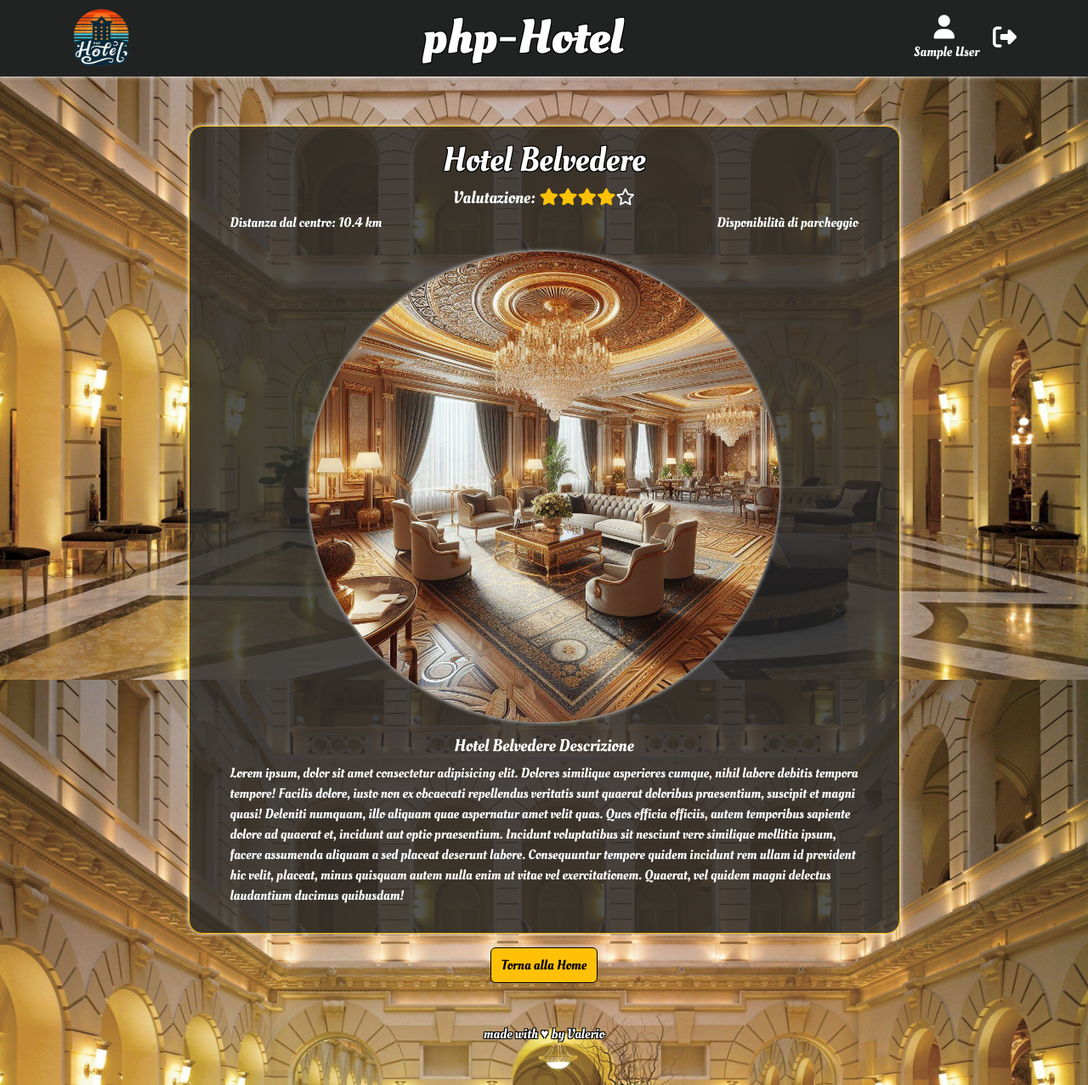
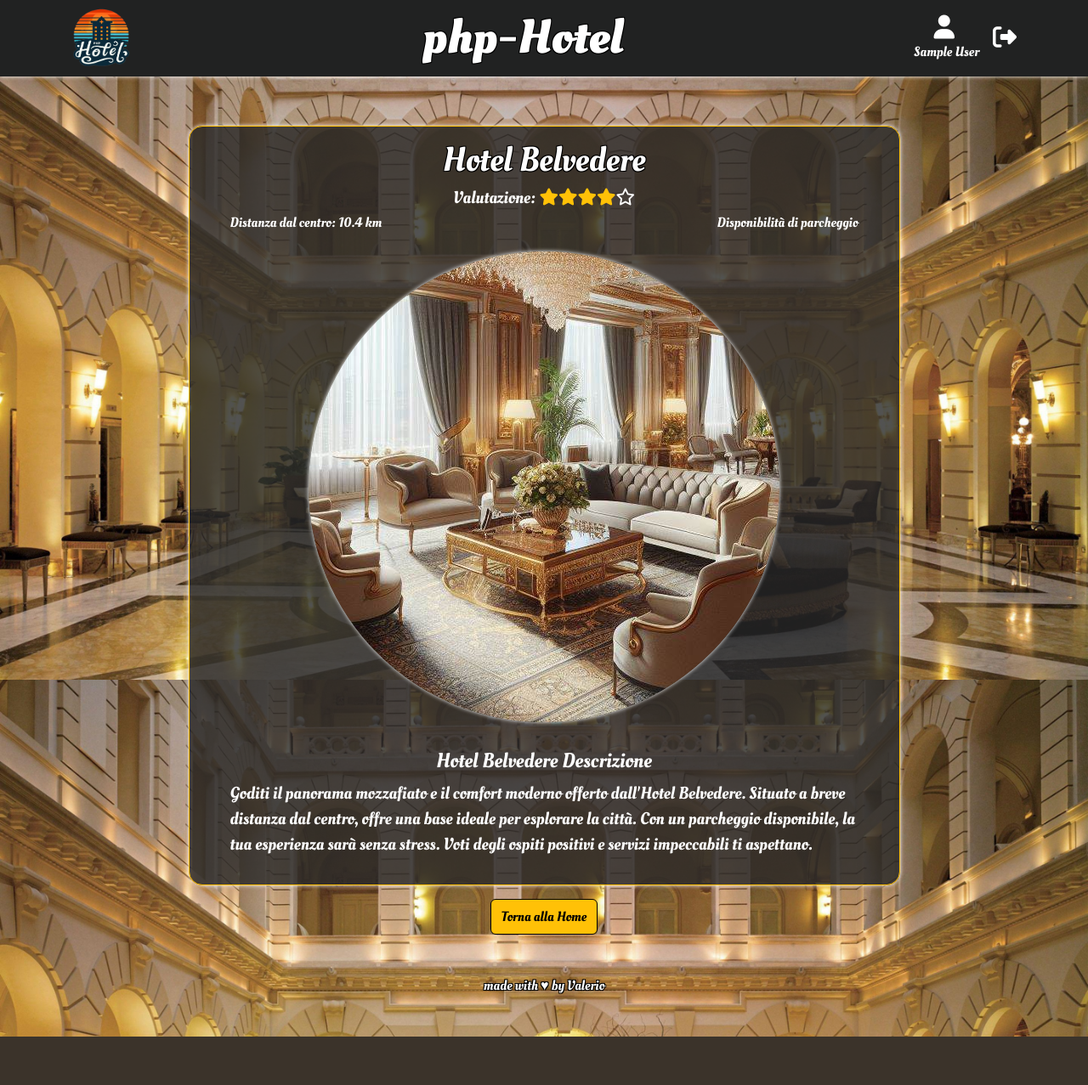
Before and after one commit to Valerio-Catellani/php-hotel, a PHP site: page /details/pages.php?hotelId=1 in a window 1280 px wide. Shown: the whole page at 85% size. After the commit the page ends 1220 px from the top, so only its background shows below. Run offline with PHP 8.4, Linux system fonts and the light colour scheme; the visitor is signed in with stand-in values (Sample User, id 1); some web fonts are replaced.

Commit message:
added animation to hotel pages

```diff
--- a/Controllers/generateHotel.php
+++ b/Controllers/generateHotel.php
@@ -14,12 +14,12 @@
         <h6>Distanza dal centro: $hotel[distance_to_center] km</h6>
         <h6> $hasParking </h6>
     </div>
-    <div class='w-75 my-3 rounded-circle overflow-hidden hype-shadow-white'>
-        <img class='img-fluid' src='$hotel[img]' alt='hotel image'>
+    <div class='hotel-presentation-container w-75 my-3 rounded-circle overflow-hidden hype-shadow-white'>
+        <img class='hotel-presentation' src='$hotel[img]' alt='hotel image'>
     </div>
-    <h5>$hotel[description]</h5>
-    <p class='hotel-description'>
-        Lorem ipsum, dolor sit amet consectetur adipisicing elit. Dolores similique asperiores cumque, nihil labore debitis tempora tempore! Facilis dolore, iusto non ex obcaecati repellendus veritatis sunt quaerat doloribus praesentium, suscipit et magni quasi! Deleniti numquam, illo aliquam quae aspernatur amet velit quas. Quos officia officiis, autem temporibus sapiente dolore ad quaerat et, incidunt aut optio praesentium. Incidunt voluptatibus sit nesciunt vero similique mollitia ipsum, facere assumenda aliquam a sed placeat deserunt labore. Consequuntur tempore quidem incidunt rem ullam id provident hic velit, placeat, minus quisquam autem nulla enim ut vitae vel exercitationem. Quaerat, vel quidem magni delectus laudantium ducimus quibusdam!
+    <h4 class='mt-3'>$hotel[description]</h4>
+    <p class='hotel-description fs-5'>
+            $hotel[desc]
     </p>
 </div>
     ";
--- a/Models/hotel.php
+++ b/Models/hotel.php
@@ -8,6 +8,7 @@
         'vote' => 4,
         'distance_to_center' => 10.4,
         'img' => '../src/img/hotel/hotel1.jpg',
+        'desc' => 'Goditi il panorama mozzafiato e il comfort moderno offerto dall\'Hotel Belvedere. Situato a breve distanza dal centro, offre una base ideale per esplorare la città. Con un parcheggio disponibile, la tua esperienza sarà senza stress. Voti degli ospiti positivi e servizi impeccabili ti aspettano.',
     ],
     [
         'id' => 2,
@@ -17,6 +18,7 @@
         'vote' => 2,
         'distance_to_center' => 2,
         'img' => '../src/img/hotel/hotel2.jpg',
+        'desc' => 'Sperimenta il design innovativo e i servizi convenienti dell\'Hotel Futuro. Situato nel cuore della città, è la scelta perfetta per viaggiatori moderni. Il parcheggio in loco ti offre comodità durante il tuo soggiorno. Un\'atmosfera accogliente e un servizio cordiale ti attendono.',
     ],
     [
         'id' => 3,
@@ -26,6 +28,7 @@
         'vote' => 1,
         'distance_to_center' => 1,
         'img' => '../src/img/hotel/hotel3.jpg',
+        'desc' => 'Immergiti nella tranquillità e nella vicinanza al mare dell\'Hotel Rivamare. Con una posizione perfetta, offre una fuga rilassante dalla vita cittadina. Anche se non dispone di parcheggio, la sua posizione centrale rende facile esplorare la zona. Un rifugio idilliaco per i viaggiatori in cerca di relax.',
     ],
     [
         'id' => 4,
@@ -35,6 +38,7 @@
         'vote' => 5,
         'distance_to_center' => 5.5,
         'img' => '../src/img/hotel/hotel4.jpg',
+        'desc' => 'Scopri la bellezza senza pari dell\'Hotel Bellavista. Con una vista mozzafiato e servizi di alta qualità, offre un\'esperienza indimenticabile. Anche se non dispone di parcheggio, la sua posizione privilegiata e le recensioni positive degli ospiti lo rendono una scelta popolare.',
     ],
     [
         'id' => 5,
@@ -44,6 +48,7 @@
         'vote' => 2,
         'distance_to_center' => 50,
         'img' => '../src/img/hotel/hotel5.jpg',
+        'desc' => 'Con una posizione centrale e servizi convenienti, l\'Hotel Milano è la scelta ideale per viaggiatori in visita alla città. Il parcheggio in loco ti offre una comoda soluzione per esplorare la zona circostante. Anche se distante dal centro, le recensioni degli ospiti testimoniano la sua qualità.',
     ],
     [
         'id' => 6,
@@ -53,6 +58,7 @@
         'vote' => 4,
         'distance_to_center' => 8.2,
         'img' => '../src/img/hotel/hotel6.jpg',
+        'desc' => 'L\'Hotel Splendido ti offre un soggiorno lussuoso e confortevole nel cuore della città. Con una vasta gamma di servizi e un parcheggio disponibile, è la scelta perfetta per viaggiatori esigenti. Goditi la sua posizione centrale e le comodità moderne durante il tuo soggiorno indimenticabile.',
     ],
     [
         'id' => 7,
@@ -62,6 +68,7 @@
         'vote' => 3,
         'distance_to_center' => 3.7,
         'img' => '../src/img/hotel/hotel7.jpg',
+        'desc' => 'Situato proprio di fronte al mare, l\'Hotel Vista Mare offre una vista spettacolare e una tranquillità impareggiabile. Anche se non dispone di parcheggio, la sua posizione e le recensioni positive degli ospiti ne fanno una scelta popolare per viaggiatori in cerca di relax e bellezze naturali.',
     ],
     [
         'id' => 8,
@@ -71,6 +78,7 @@
         'vote' => 5,
         'distance_to_center' => 2.8,
         'img' => '../src/img/hotel/hotel8.jpg',
+        'desc' => 'Goditi la vista mozzafiato e i servizi impeccabili dell\'Hotel Panorama. Situato a breve distanza dal centro, offre una base comoda per esplorare la città. Anche se non dispone di parcheggio, la sua posizione privilegiata e le recensioni positive degli ospiti lo rendono una scelta popolare.',
     ],
     [
         'id' => 9,
@@ -80,6 +88,7 @@
         'vote' => 4,
         'distance_to_center' => 6.5,
         'img' => '../src/img/hotel/hotel9.jpg',
+        'desc' => 'Goditi il sole e il relax presso l\'Hotel Sole. Con una posizione centrale e servizi moderni, offre una base ideale per esplorare la città. Anche se non dispone di parcheggio, la sua atmosfera accogliente e le recensioni positive degli ospiti lo rendono una scelta popolare.',
     ],
     [
         'id' => 10,
@@ -89,6 +98,7 @@
         'vote' => 3,
         'distance_to_center' => 12.1,
         'img' => '../src/img/hotel/hotel10.jpg',
+        'desc' => 'Rilassati sotto la luna presso l\'Hotel Luna. Con una vasta gamma di servizi e un parcheggio disponibile, è la scelta ideale per viaggiatori in cerca di comfort. Anche se leggermente distante dal centro, le recensioni positive degli ospiti testimoniano la sua qualità e affidabilità.',
     ],
     [
         'id' => 11,
@@ -98,6 +108,7 @@
         'vote' => 4,
         'distance_to_center' => 9.8,
         'img' => '../src/img/hotel/hotel11.jpg',
+        'desc' => 'Esplora il mare e le montagne presso l\'Hotel Mare e Monti. Con una posizione ideale e servizi di alta qualità, offre un soggiorno indimenticabile. Il parcheggio in loco ti offre comodità durante il tuo soggiorno. Recensioni positive degli ospiti e atmosfera accogliente ti aspettano.',
     ],
     [
         'id' => 12,
@@ -107,6 +118,7 @@
         'vote' => 4,
         'distance_to_center' => 6.9,
         'img' => '../src/img/hotel/hotel12.jpg',
+        'desc' => 'Situato tra palme lussureggianti, l\'Hotel Le Palme offre un\'ambiente rilassante e una vasta gamma di servizi. Con un parcheggio disponibile, è la scelta ideale per viaggiatori in cerca di comfort e tranquillità. Esplora la città o rilassati presso la piscina. La scelta è tua!',
     ],
     [
         'id' => 13,
@@ -116,6 +128,7 @@
         'vote' => 2,
         'distance_to_center' => 3.2,
         'img' => '../src/img/hotel/hotel13.jpg',
+        'desc' => 'Immergiti nella natura presso l\'Hotel La Pineta. Situato in una pineta tranquilla, offre un\'oasi di pace e serenità. Anche se non dispone di parcheggio, la sua atmosfera unica e le recensioni positive degli ospiti lo rendono una scelta popolare per una fuga dalla città.',
     ],
     [
         'id' => 14,
@@ -125,6 +138,7 @@
         'vote' => 5,
         'distance_to_center' => 4.5,
         'img' => '../src/img/hotel/hotel14.jpg',
+        'desc' => 'Soggiorna sotto gli alberi secolari presso l\'Hotel I Tigli. Con una posizione centrale e servizi moderni, offre una base ideale per esplorare la città. Anche se non dispone di parcheggio, la sua atmosfera accogliente e le recensioni positive degli ospiti lo rendono una scelta popolare.',
     ],
     [
         'id' => 15,
@@ -134,6 +148,7 @@
         'vote' => 3,
         'distance_to_center' => 7.7,
         'img' => '../src/img/hotel/hotel15.jpg',
+        'desc' => 'Soggiorna nell\'atmosfera romantica dell\'Hotel Rosa. Situato a breve distanza dal centro, offre un rifugio tranquillo e confortevole. Anche se non dispone di parcheggio, la sua posizione e le recensioni positive degli ospiti lo rendono una scelta popolare per coppie in cerca di relax.',
     ],
     [
         'id' => 16,
@@ -143,6 +158,7 @@
         'vote' => 4,
         'distance_to_center' => 11.3,
         'img' => '../src/img/hotel/hotel16.jpg',
+        'desc' => 'Esplora i colori e i sapori del Mediterraneo presso l\'Hotel Mediterraneo. Con una vasta gamma di servizi e un parcheggio disponibile, è la scelta ideale per viaggiatori in cerca di esperienze autentiche. Recensioni positive degli ospiti e atmosfera accogliente ti aspettano.',
     ],
     [
         'id' => 17,
@@ -152,6 +168,7 @@
         'vote' => 3,
         'distance_to_center' => 4.8,
         'img' => '../src/img/hotel/hotel17.jpg',
+        'desc' => 'Goditi il verde e la tranquillità presso l\'Hotel Gardenia. Situato in una zona verde, offre un\'oasi di pace e serenità. Il parcheggio in loco ti offre comodità durante il tuo soggiorno. Recensioni positive degli ospiti e servizio cordiale ti aspettano.',
     ],
     [
         'id' => 18,
@@ -161,6 +178,7 @@
         'vote' => 2,
         'distance_to_center' => 8.9,
         'img' => '../src/img/hotel/hotel18.jpg',
+        'desc' => 'Brilla sotto le stelle presso l\'Hotel Stella. Con una posizione centrale e servizi moderni, offre una base ideale per esplorare la città. Anche se non dispone di parcheggio, la sua atmosfera accogliente e le recensioni positive degli ospiti lo rendono una scelta popolare.',
     ],
     [
         'id' => 19,
@@ -170,6 +188,7 @@
         'vote' => 4,
         'distance_to_center' => 3.6,
         'img' => '../src/img/hotel/hotel19.jpg',
+        'desc' => 'Soggiorna sulla costa presso l\'Hotel Lido. Con una posizione privilegiata e servizi di alta qualità, offre una fuga rilassante dalla vita cittadina. Anche se non dispone di parcheggio, la sua atmosfera accogliente e le recensioni positive degli ospiti lo rendono una scelta popolare.',
     ],
     [
         'id' => 20,
@@ -179,8 +198,10 @@
         'vote' => 5,
         'distance_to_center' => 3.6,
         'img' => '../src/img/hotel/hotel20.jpg',
+        'desc' => 'Sperimenta il comfort e il gusto presso l\'Hotel Panettone. Con una vasta gamma di servizi e una posizione centrale, offre un soggiorno indimenticabile. Anche se non dispone di parcheggio, la sua atmosfera accogliente e le recensioni positive degli ospiti lo rendono una scelta popolare.',
     ],
 ];
+
 
 
 function getHotels($db)
--- a/details/pages.php
+++ b/details/pages.php
@@ -20,6 +20,7 @@
     <?php include __DIR__ . "/../Views/head/head.php"; ?>
     <link rel="stylesheet" href="../style/hype_utility.css">
     <link rel="stylesheet" href="../style/main.css">
+    <link rel="stylesheet" href="../style/media_query.css">
     <title>Php Hotel: <?php echo $findedHotel['name'] ?></title>
 </head>
 
--- a/style/main.css
+++ b/style/main.css
@@ -81,9 +81,32 @@
     width: 400px;
     height: 200px;
 }
+
+
 /*pages*/
 
 .hotel-description {
     max-height: 200px;
     overflow-y: auto;
 }
+
+.hotel-presentation-container {
+    aspect-ratio: 1/1;
+}
+
+.hotel-presentation {
+    position: relative;
+    left: 0;
+    top: -50%;
+    animation: scrolling 15s linear infinite;
+}
+
+@keyframes scrolling {
+    0% {
+        left:0;
+    } 50% {
+        left:-50%;
+    } 100% {
+        left: 0;
+    }
+}
--- /dev/null
+++ b/style/media_query.css
@@ -0,0 +1,9 @@
+
+
+@media screen and (max-width: 992px) {
+
+    .hotel-presentation {
+        top: -50%;
+        width: 200%;
+    };
+}
```
Also changed, not shown: src/img/hotel/hotel12.jpg, src/img/hotel/hotel15.jpg.
